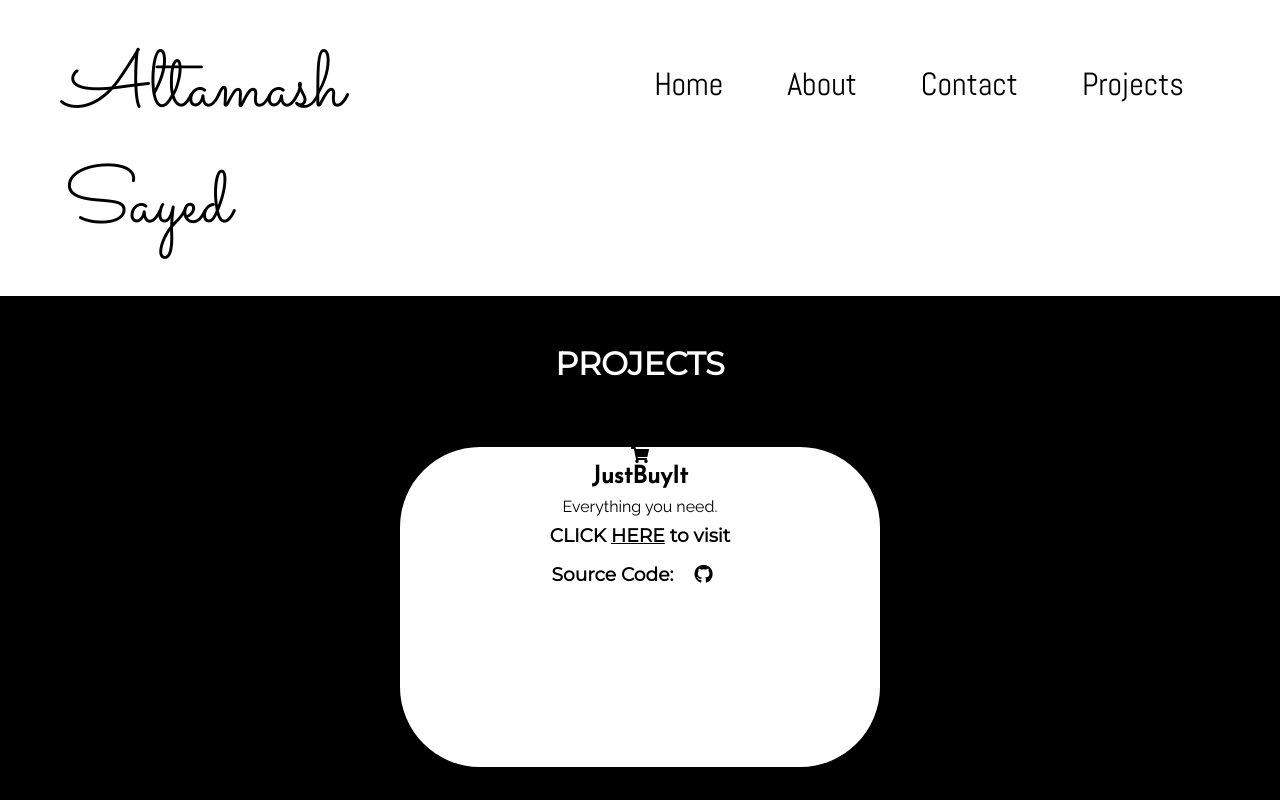
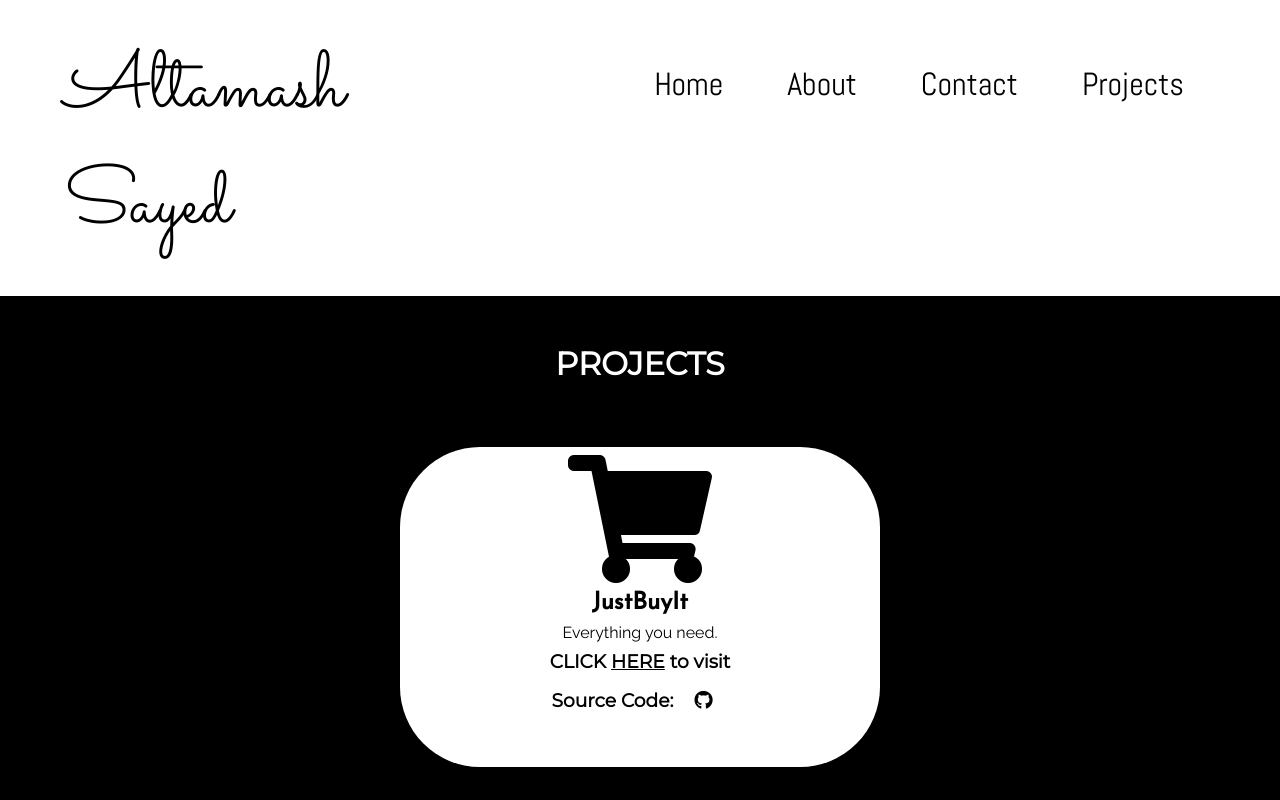
Before and after one commit to alta-max/personal-portfolio, a React (Create React App) app: page /projects in a window 1280 px wide. Shown: the top 800 px of the page. Built offline with nearby package versions, Linux system fonts and the light colour scheme; a web font is replaced by a local one.

Commit message:
fixed css isssue

```diff
--- a/src/pages/Projects.js
+++ b/src/pages/Projects.js
@@ -3,12 +3,11 @@ import "./Projects.css"
 
 const projects = [
     {
-        Icon: <i class="fas fa-shopping-cart"></i>,
+        Icon: <i class="fas fa-shopping-cart projects-icon"></i>,
         Title: "JustBuyIt",
         Desc: "Everything you need.",
         Link: "https://justbuyit.netlify.app/",
         SrcCode: "https://github.com/alta-max/Cloth-Store"
-
     },
     {
         Icon: <i class="fal fa-newspaper projects-icon"></i>,
```
